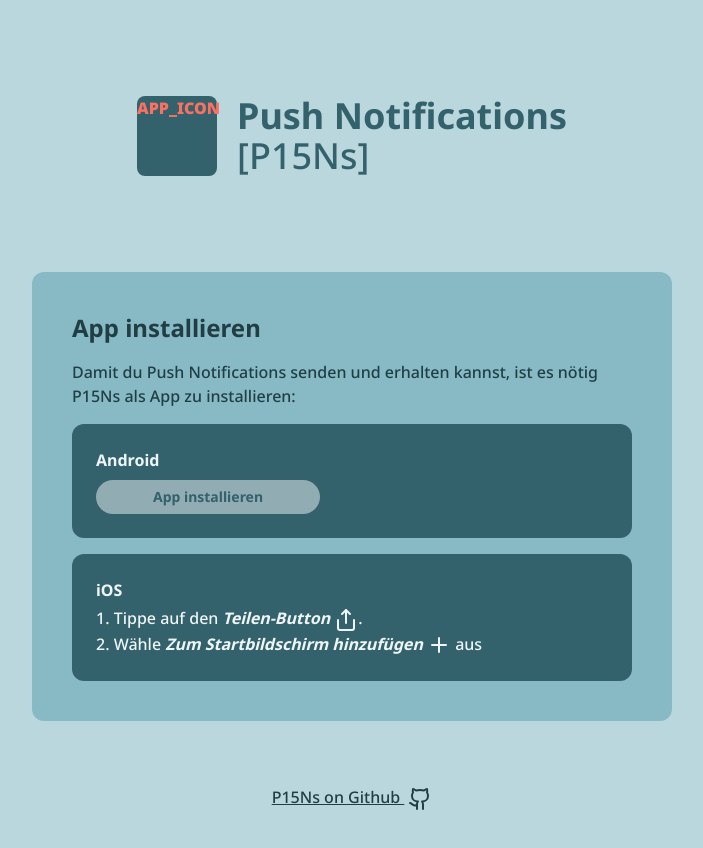
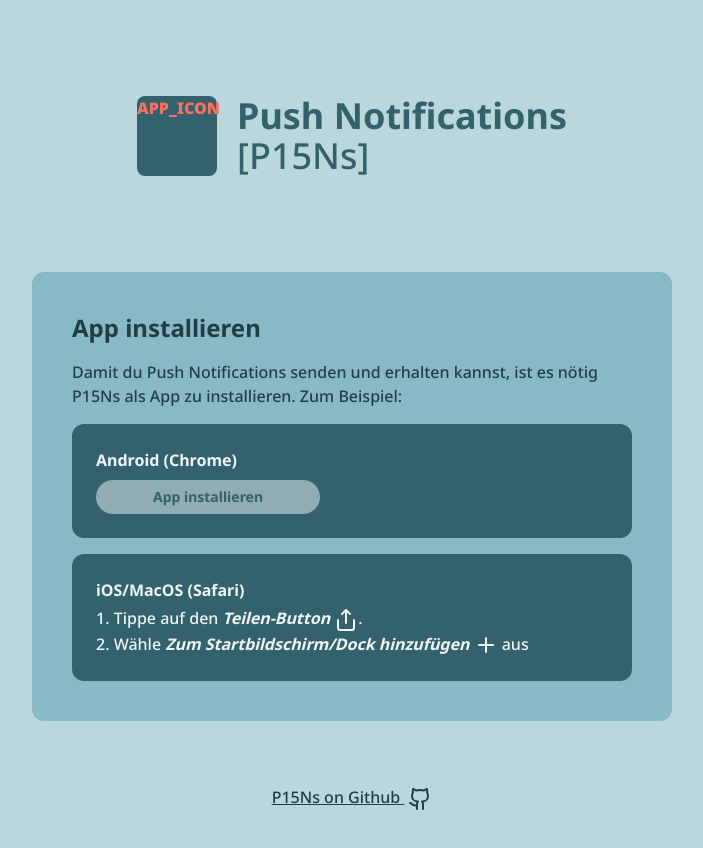
Before and after one commit to schwamic/digimunea, a Next.js app: page /apps/notifications in a window 1280 px wide. Shown: the top 848 px of the page, without its empty margins (288-991 px from the left). Built offline with nearby package versions, Linux system fonts and the light colour scheme; a web font is replaced by a local one.

Commit message:
feat(notifications): update

```diff
--- a/src/app/apps/notifications/page.tsx
+++ b/src/app/apps/notifications/page.tsx
@@ -75,9 +75,9 @@ function SetupGuide() {
     return !isStandalone ? (
         <Card className="bg-livid-400">
             <h3 className="text-2xl font-bold mb-4">App installieren</h3>
-            <p>Damit du Push Notifications senden und erhalten kannst, ist es nötig P15Ns als App zu installieren:</p>
+            <p>Damit du Push Notifications senden und erhalten kannst, ist es nötig P15Ns als App zu installieren. Zum Beispiel:</p>
             <Card className="my-4 bg-livid-700 text-livid-100" size="small">
-                <p className="font-bold">Android</p>
+                <p className="font-bold">Android (Chrome)</p>
                 <Button
                     onClick={promptInstall}
                     className="bg-livid-100 text-livid-700 mt-2 disabled:cursor-not-allowed disabled:opacity-50 w-56"
@@ -87,14 +87,14 @@ function SetupGuide() {
                 </Button>
             </Card>
             <Card className="bg-livid-700 text-livid-100" size="small">
-                <p className="font-bold mb-1">iOS</p>
+                <p className="font-bold mb-1">iOS/MacOS (Safari)</p>
                 <ol className="list-decimal list-inside">
                     <li>
                         Tippe auf den <span className="italic font-bold">Teilen-Button</span>{' '}
                         <Share className="inline" />.
                     </li>
                     <li>
-                        Wähle <span className="italic font-bold">Zum Startbildschirm hinzufügen</span>{' '}
+                        Wähle <span className="italic font-bold">Zum Startbildschirm/Dock hinzufügen</span>{' '}
                         <Plus className="inline" /> aus
                     </li>
                 </ol>
```
